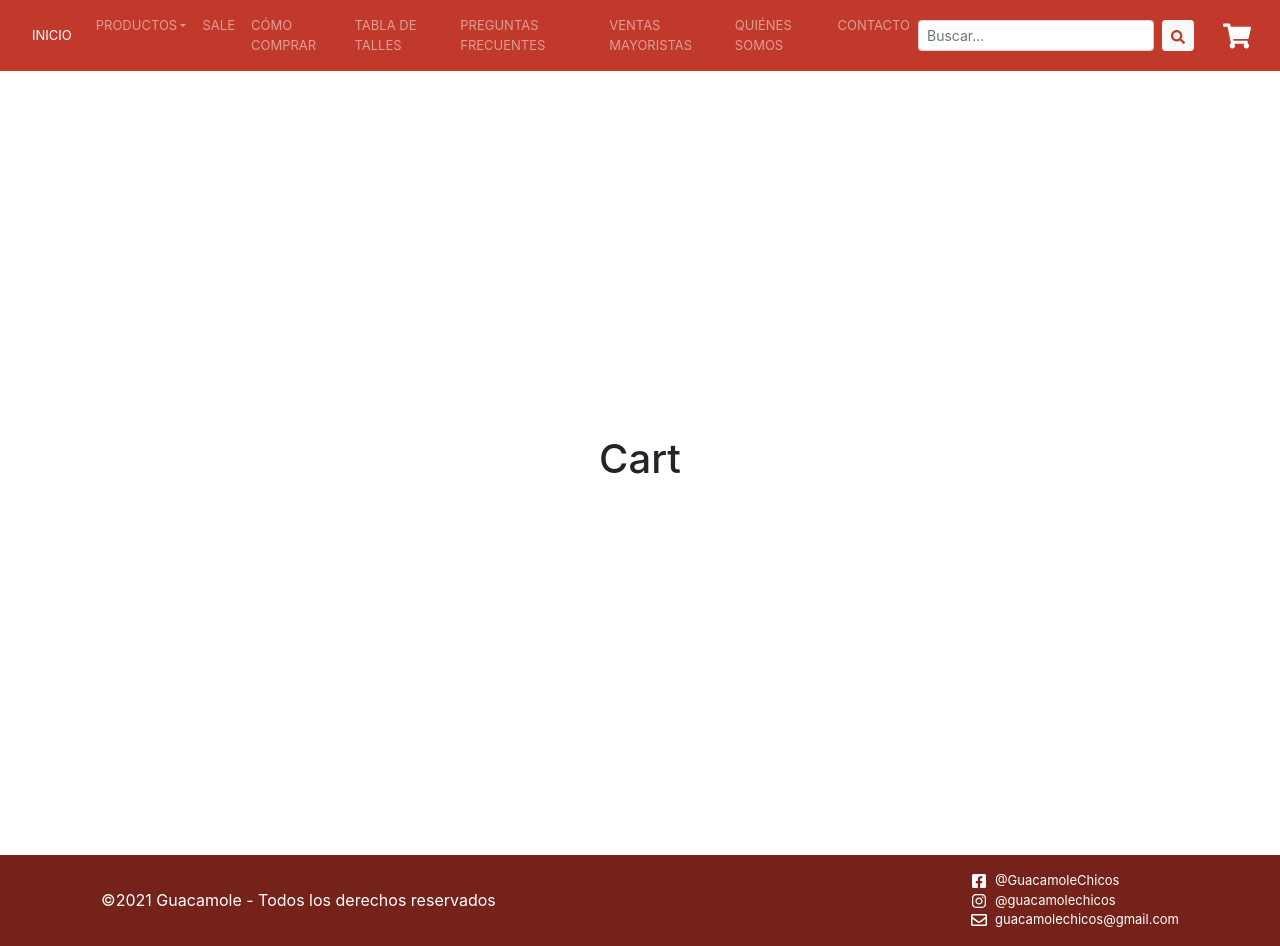
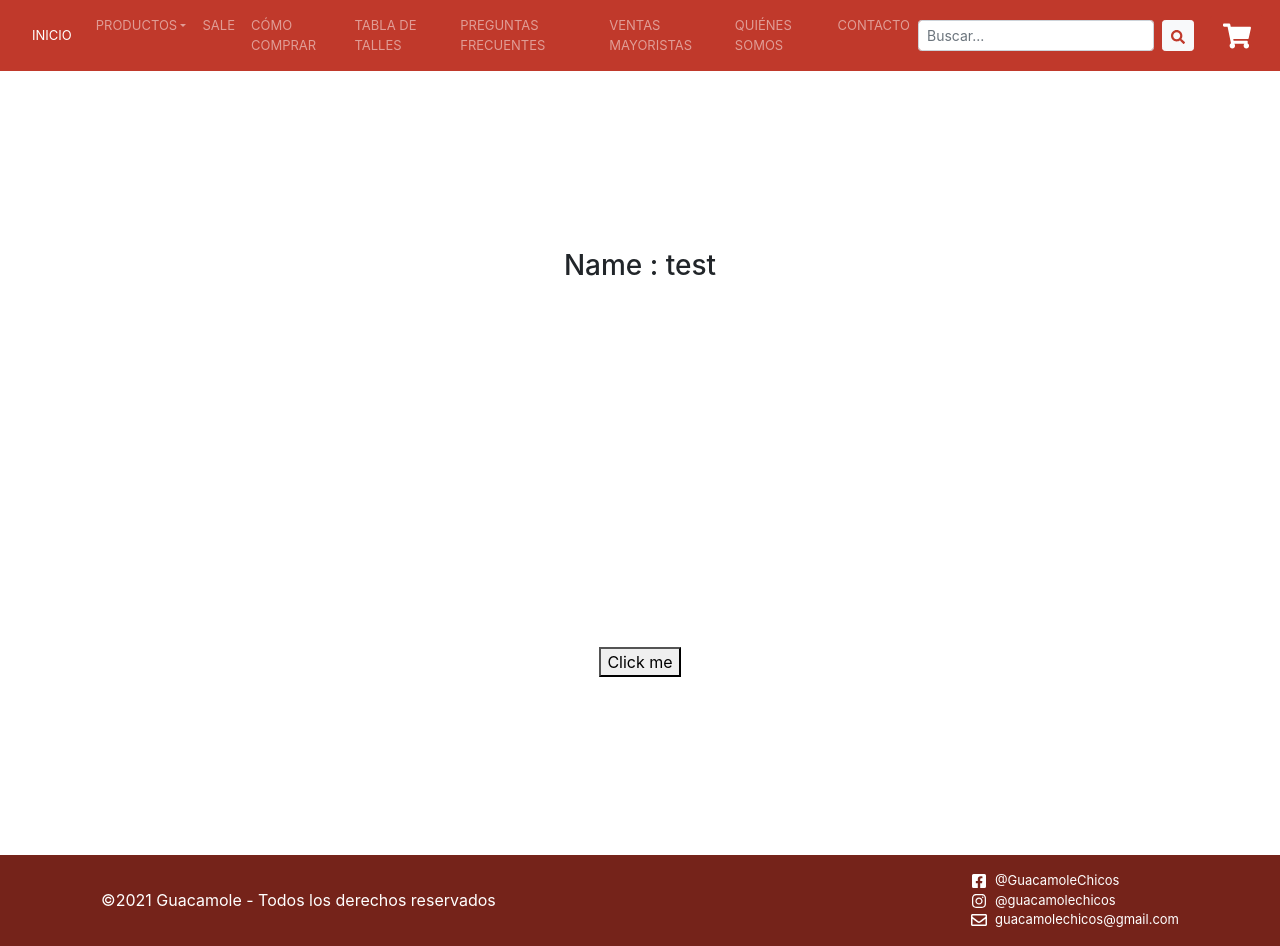
Before and after one commit to carlospcalvo/guacamole-calvo_nazabal, a React (Create React App) app: page /cart in a window 1280 px wide. Built offline with nearby package versions, Linux system fonts and the light colour scheme.

Commit message:
context test

```diff
--- a/src/App.js
+++ b/src/App.js
@@ -1,11 +1,16 @@
+import {useContext} from 'react'
 import {BrowserRouter as Router, Route, Switch } from 'react-router-dom'
 import NavBar from './components/NavBar/NavBar'
 import ItemListContainer from './components/ItemListContainer/ItemListContainer'
 import ItemDetailContainer from './components/ItemDetailContainer/ItemDetailContainer'
 import Footer from './components/Footer/Footer'
+import {CartContext, CartContextProvider, useCartContext} from './context/cartContext'
 import './styles/App.css'
 
 const App = () => {
+  const context = useCartContext()
+
+  console.log(context)
   return (
     <>
       <Router>
@@ -39,9 +44,12 @@ const App = () => {
             <Route path="/contacto">
               <h1>Contacto</h1>
             </Route>
-            <Route exact path="/cart">
-              <h1>Cart</h1>
-            </Route>
+            <CartContextProvider>
+              <Route exact path="/cart">
+                <Cart/>
+              </Route>
+            </CartContextProvider>
+
             <Route exact path="/">
               <ItemListContainer greeting='¡COMPRÁ ONLINE Y RECIBÍ TU PRODUCTO DONDE QUIERAS!'/>
             </Route>
@@ -53,4 +61,16 @@ const App = () => {
   );
 }
 
+const Cart = () => {
+  const {name, setName} = useCartContext()
+
+  return(
+    <>
+      <h3>Name : {name}</h3>
+      <button onClick={()=>setName(name === "test" ? "hola" : "test")} >Click me</button>
+    </>
+  )
+}
+
+
 export default App;
--- /dev/null
+++ b/src/context/cartContext.js
@@ -0,0 +1,23 @@
+import React, {useContext, useState} from 'react'
+
+export const CartContext = React.createContext([])
+
+export const CartContextProvider = ({children}) => {
+    const [name, setName] = useState("test")
+
+    const value = { name, setName }
+
+    return (
+        <CartContext.Provider value={value}>
+            {children}
+        </CartContext.Provider>
+    )
+}
+
+export const useCartContext = () => {
+    const context = useContext(CartContext)
+
+    if(!context)
+        throw new Error('useCartContext must be used within CartContextProvider')
+    return context
+}
```
